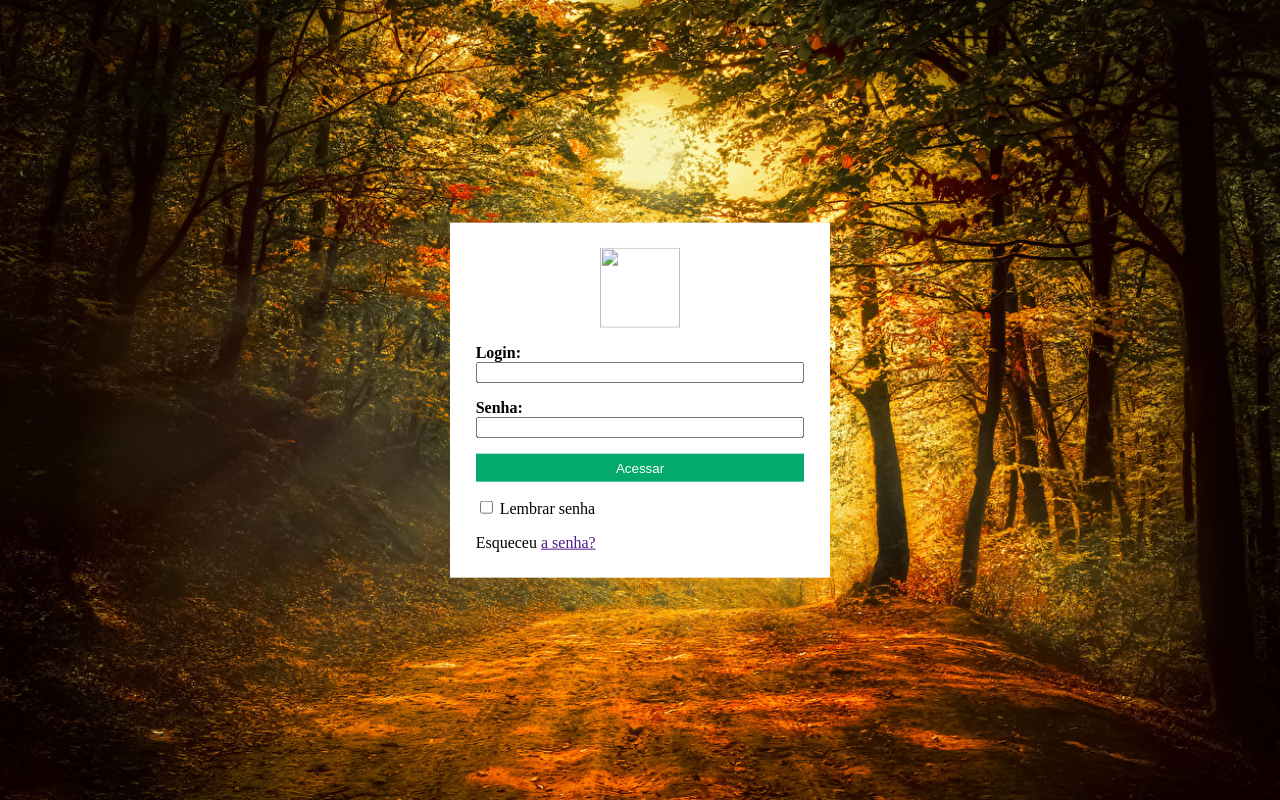
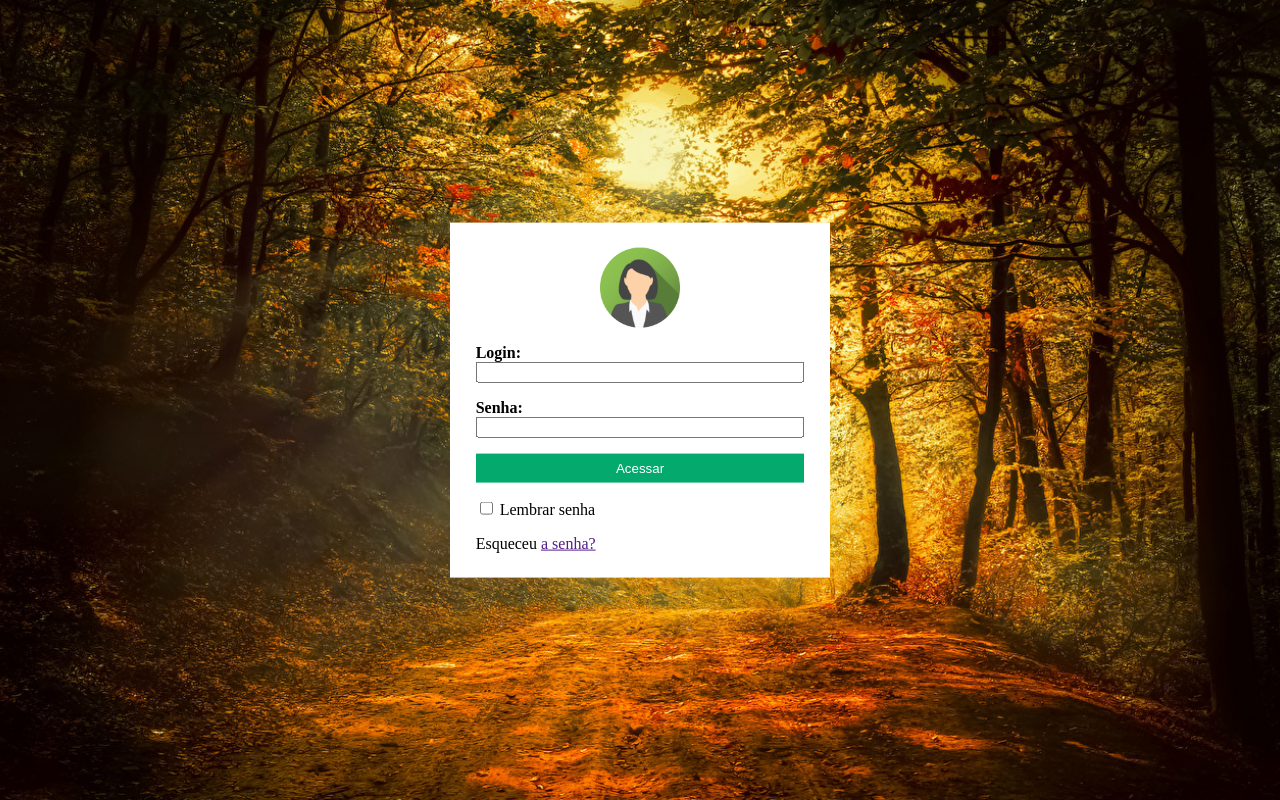
Before and after one commit to henNet/aulaead, a plain HTML site: page index.html in a window 1280 px wide. Drawn offline with Linux system fonts and the light colour scheme.

Commit message:
Update index.html

```diff
--- a/index.html
+++ b/index.html
@@ -8,7 +8,7 @@
 
 	<body>
 		<form>
-			<center><img src="imgs/icon2.png" width="80"></center>
+			<center><img src="icon2.png" width="80"></center>
 
 			<p><b>Login:</b> <br>
 			<input type="text"></p>
```
